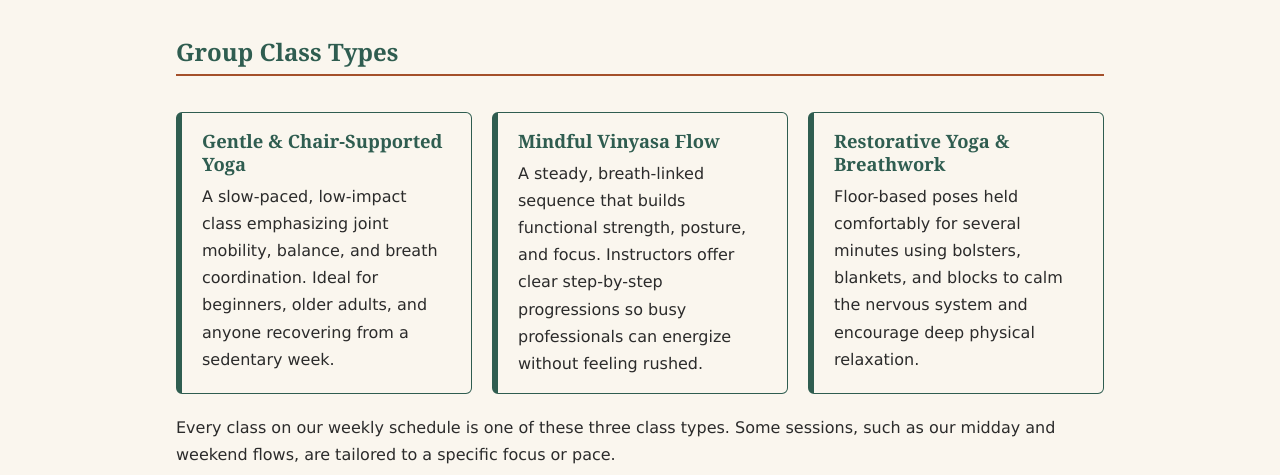
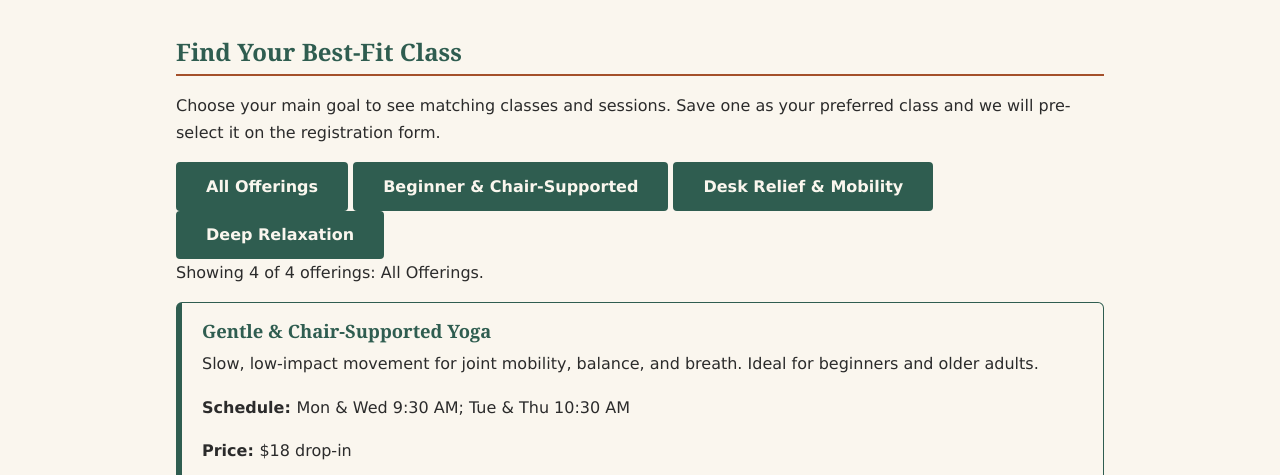
Before and after one commit to naftali-design/riverbend-yoga-studio, a plain HTML site: page services.html in a window 1280 px wide. Shown: the part 325-800 px from the top of the page. Drawn offline with Linux system fonts and the light colour scheme.

Commit message:
Add files via upload

```diff
--- a/services.html
+++ b/services.html
@@ -21,6 +21,20 @@
   <main>
     <h1>Classes, Private Sessions &amp; Pricing</h1>
     <p>Our class offerings are structured to support gradual progress, stress recovery, and functional mobility at every stage of life.</p>
+    <section id="class-finder" aria-labelledby="finder-heading">
+      <h2 id="finder-heading">Find Your Best-Fit Class</h2>
+      <p>Choose your main goal to see matching classes and sessions. Save one as your preferred class and we will pre-select it on the registration form.</p>
+      <div id="saved-class-banner" class="info-banner" role="status" aria-live="polite" hidden></div>
+      <div class="filter-buttons" role="group" aria-label="Filter classes by goal">
+        <button type="button" data-filter="all" aria-pressed="true">All Offerings</button>
+        <button type="button" data-filter="beginner" aria-pressed="false">Beginner &amp; Chair-Supported</button>
+        <button type="button" data-filter="desk" aria-pressed="false">Desk Relief &amp; Mobility</button>
+        <button type="button" data-filter="relax" aria-pressed="false">Deep Relaxation</button>
+      </div>
+      <p id="filter-status" class="filter-status" role="status" aria-live="polite"></p>
+      <div id="class-finder-results"></div>
+      <noscript><p>The class finder needs JavaScript. All of our classes are listed below.</p></noscript>
+    </section>
     <section>
       <h2>Group Class Types</h2>
       <article>
@@ -59,5 +73,6 @@
     <p>&copy; 2026 Riverbend Yoga Studio | 412 Riverbend Way, Suite 200 | (555) 234-8890</p>
     <p>Inclusive movement for beginners, professionals, and older adults.</p>
   </footer>
+  <script src="script.js"></script>
 </body>
 </html>
```
